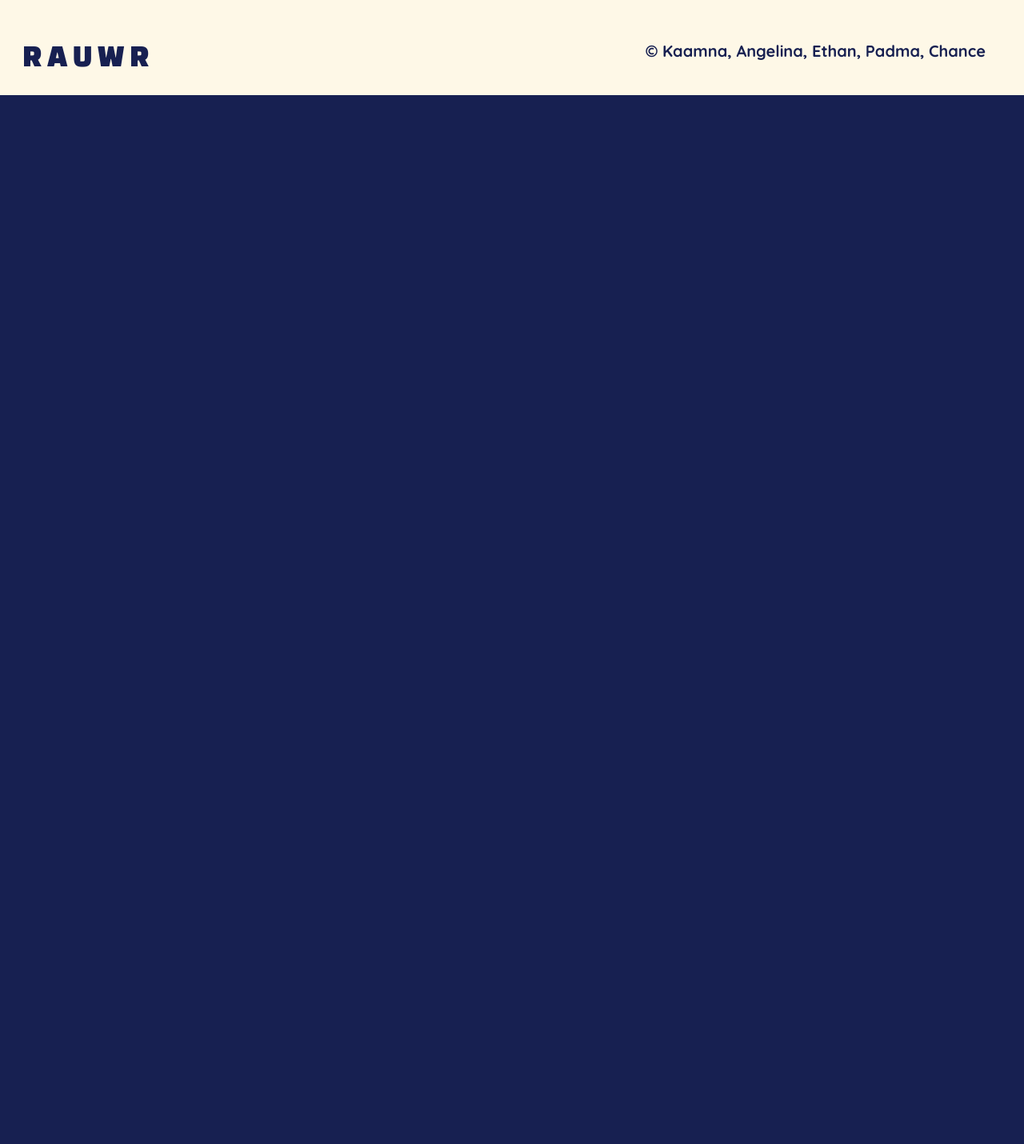
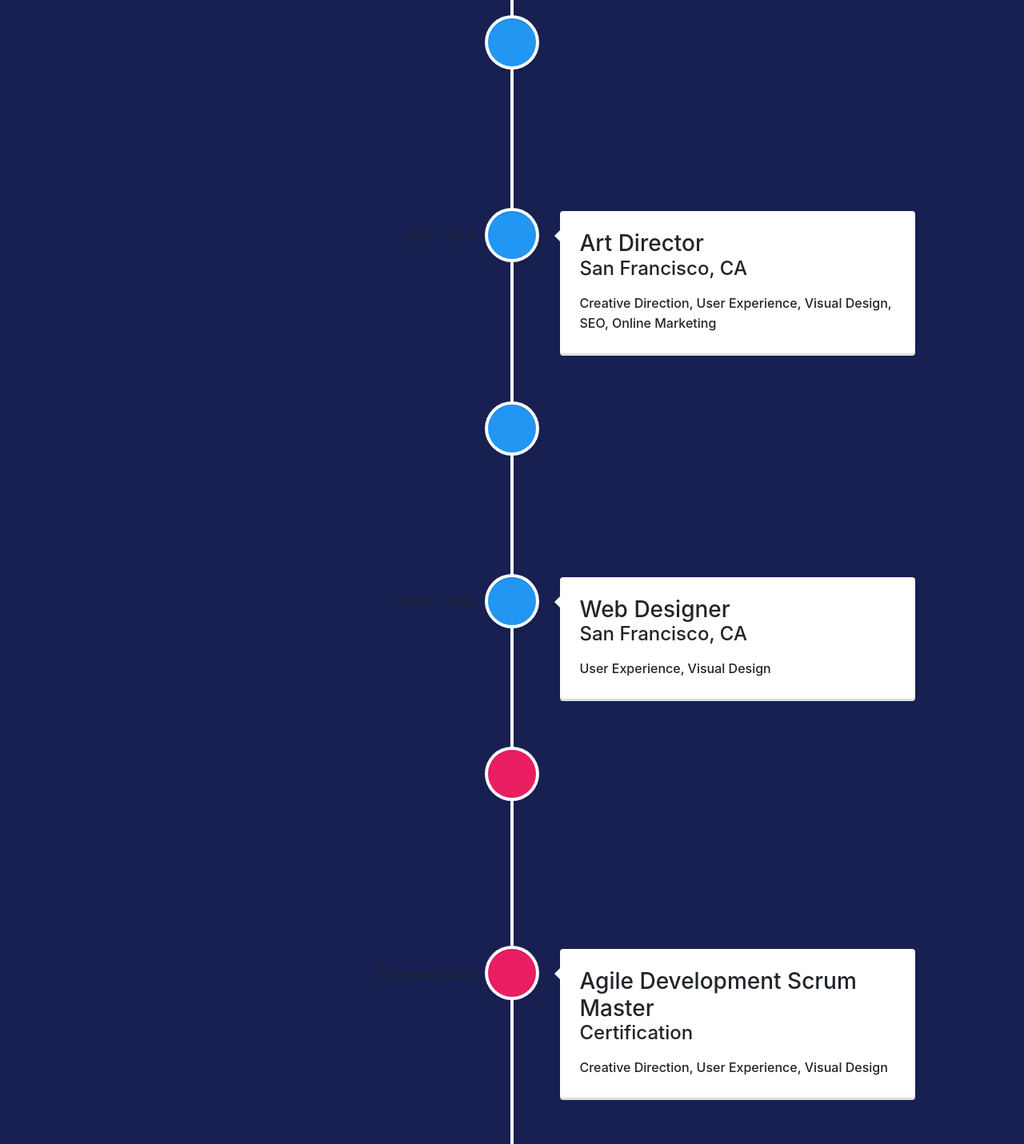
Before and after one commit to UW-INFO442-AU21/group6-refugees, a React (Create React App) app in the folder my-app/: page /learn in a window 1280 px wide. Shown: the part 1140-2571 px from the top of the page at 80% size. Before the commit the page ends 1259 px from the top, so only its background shows below. Built offline with nearby package versions, Linux system fonts and the light colour scheme.

Commit message:
bug fixes and timeline

```diff
--- a/my-app/package.json
+++ b/my-app/package.json
@@ -13,10 +13,11 @@
     "react-router-bootstrap": "^0.26.0",
     "react-router-dom": "^6.0.2",
     "react-scripts": "^4.0.3",
+    "react-vertical-timeline-component": "^3.5.2",
     "web-vitals": "^1.1.2"
   },
   "scripts": {
-    "start": "react-scripts start",
+    "start": "react-scripts --openssl-legacy-provider start",
     "build": "react-scripts build",
     "test": "react-scripts test",
     "eject": "react-scripts eject"
--- a/my-app/src/home.css
+++ b/my-app/src/home.css
@@ -39,7 +39,7 @@
     margin-top: 7px;
 }
 
-.cardimg {
+.h-cardimg {
     max-width:100%;
     width: 100%;
     height: auto;
--- a/my-app/src/learn.js
+++ b/my-app/src/learn.js
@@ -1,4 +1,5 @@
 import './learn.css';
+import Timeline from './timeline';
 
 function Learn() {
     return(
@@ -26,6 +27,8 @@
             seeking asylum or refuge. The many documents, interviews, stakeholders, and emotional
             burdance of the system is something we all can learn and empathize from. Follow along
             with this timeline for step by step process of seeking asylum or refuge.</p>
+
+            <Timeline/>
         </div>
     )
 }
--- a/my-app/src/modal/FormModal.js
+++ b/my-app/src/modal/FormModal.js
@@ -24,7 +24,7 @@
                 <Form>
                     <Form.Group controlId="form.Name" className='formmar'>
                         <Form.Label>Name:</Form.Label>
-                        <Form.Control type="text" placeholder="Chance Landis" readOnly/>
+                        <Form.Control type="text" placeholder="First-Name Last-Name" readOnly/>
                     </Form.Group>
                     <Form.Group controlId="form.GName" className='formmar'>
                         <Form.Label>Group Name:</Form.Label>
--- a/my-app/src/modal/JGModal.js
+++ b/my-app/src/modal/JGModal.js
@@ -24,15 +24,15 @@
                 <Form>
                     <Form.Group controlId="form.Name" className='formmar'>
                         <Form.Label>Name:</Form.Label>
-                        <Form.Control type="text" placeholder="Fname Lname" readOnly/>
+                        <Form.Control type="text" placeholder="Fname Lname"/>
                     </Form.Group>
                     <Form.Group controlId="form.Email" className='formmar'>
                         <Form.Label>UW Email:</Form.Label>
-                        <Form.Control type="email" placeholder="email@uw.edu" readOnly/>
+                        <Form.Control type="email" placeholder="email@uw.edu"/>
                     </Form.Group>
                     <Form.Group controlId="form.Phone" className='formmar'>
                         <Form.Label>Phone Number:</Form.Label>
-                        <Form.Control type="phone" placeholder="(111)-222-3333" readOnly/>
+                        <Form.Control type="phone" placeholder="(111)-222-3333"/>
                     </Form.Group>
                 </Form>
                 <LinkContainer to="/joingroup">
--- a/my-app/src/modal/VBModal_Join.js
+++ b/my-app/src/modal/VBModal_Join.js
@@ -38,7 +38,7 @@
                             4. Nylah Guerra <br/>
                             5. Nabilah Owen <br/>
                             6. Anastazia Browman <br/>
-                            7. Fname Lname
+                            7. Chance Landis
                         </Card.Text>
                     </Card.Body>
                 </div>
--- a/my-app/src/orgs.css
+++ b/my-app/src/orgs.css
@@ -33,6 +33,12 @@
     font-family: 'Quicksand';
 }
 
+.card-img-g {
+    width: 100%;
+    height: 10vw;
+    object-fit:contain;
+}
+
 @media (max-width: 480px) {
     h1 {
         font-size: 30px;
--- a/my-app/src/orgs.js
+++ b/my-app/src/orgs.js
@@ -21,7 +21,7 @@
             <Row xs={1} md={1} lg='auto' className="g-4">
                 <Col>
                     <Card className='cardbg mb-2 mx-5'>
-                        <Card.Img alt="International Rescue Committee Logo" title="International Rescue Committee Logo" variant='top' src={irc_img} />
+                        <Card.Img className='card-img-g' alt="International Rescue Committee Logo" title="International Rescue Committee Logo" variant='top' src={irc_img} />
                         <div className='textalign'>
                             <Card.Body>
                                 <Card.Title className='cardtitle'>The International Rescue Committee</Card.Title>
@@ -41,7 +41,7 @@
                         </div>
                     </Card>
                     <Card className='cardbg mb-2 mx-5'>
-                        <Card.Img alt="Northwest Immigrant Right Project Logo" title="Northwest Immigrant Right Project Logo" variant='top' src={nirp_img}/>
+                        <Card.Img className='card-img-g' alt="Northwest Immigrant Right Project Logo" title="Northwest Immigrant Right Project Logo" variant='top' src={nirp_img}/>
                         <div className='textalign'>
                             <Card.Body>
                                 <Card.Title className='cardtitle'>Northwest Immigrant Right Project</Card.Title>
@@ -59,7 +59,7 @@
                         </div>
                     </Card>
                     <Card className='cardbg mb-2 mx-5'>
-                        <Card.Img alt="American Civil Liberties Union Logo" title="American Civil Liberties Union Logo" variant='top' src={aclu_img}/>
+                        <Card.Img className='card-img-g' alt="American Civil Liberties Union Logo" title="American Civil Liberties Union Logo" variant='top' src={aclu_img}/>
                         <div className='textalign'>
                             <Card.Body>
                                 <Card.Title className='cardtitle'>American Civil Liberties Union</Card.Title>
--- /dev/null
+++ b/my-app/src/timeline.js
@@ -0,0 +1,110 @@
+import React from 'react';
+import { VerticalTimeline, VerticalTimelineElement }  from 'react-vertical-timeline-component';
+import 'react-vertical-timeline-component/style.min.css';
+
+function Timeline() {
+    return (
+        <VerticalTimeline>
+            <VerticalTimelineElement
+                className="vertical-timeline-element--work"
+                contentStyle={{ background: 'rgb(33, 150, 243)', color: '#fff' }}
+                contentArrowStyle={{ borderRight: '7px solid  rgb(33, 150, 243)' }}
+                date="2011 - present"
+                iconStyle={{ background: 'rgb(33, 150, 243)', color: '#fff' }}
+                //icon={<WorkIcon />}
+            >
+                <h3 className="vertical-timeline-element-title">Creative Director</h3>
+                <h4 className="vertical-timeline-element-subtitle">Miami, FL</h4>
+                <p>
+                    Creative Direction, User Experience, Visual Design, Project Management, Team Leading
+                </p>
+            </VerticalTimelineElement>
+
+            <VerticalTimelineElement
+                className="vertical-timeline-element--work"
+                date="2010 - 2011"
+                iconStyle={{ background: 'rgb(33, 150, 243)', color: '#fff' }}
+                //icon={<WorkIcon />}
+            >
+                <h3 className="vertical-timeline-element-title">Art Director</h3>
+                <h4 className="vertical-timeline-element-subtitle">San Francisco, CA</h4>
+                <p>
+                    Creative Direction, User Experience, Visual Design, SEO, Online Marketing
+                </p>
+            </VerticalTimelineElement>
+
+            <VerticalTimelineElement
+                className="vertical-timeline-element--work"
+                date="2008 - 2010"
+                iconStyle={{ background: 'rgb(33, 150, 243)', color: '#fff' }}
+                //icon={<WorkIcon />}
+            >
+                <h3 className="vertical-timeline-element-title">Web Designer</h3>
+                <h4 className="vertical-timeline-element-subtitle">Los Angeles, CA</h4>
+                <p>
+                    User Experience, Visual Design
+                </p>
+            </VerticalTimelineElement>
+
+            <VerticalTimelineElement
+                className="vertical-timeline-element--work"
+                date="2006 - 2008"
+                iconStyle={{ background: 'rgb(33, 150, 243)', color: '#fff' }}
+                //icon={<WorkIcon />}
+            >
+                <h3 className="vertical-timeline-element-title">Web Designer</h3>
+                <h4 className="vertical-timeline-element-subtitle">San Francisco, CA</h4>
+                <p>
+                    User Experience, Visual Design
+                </p>
+            </VerticalTimelineElement>
+
+            <VerticalTimelineElement
+                className="vertical-timeline-element--education"
+                date="April 2013"
+                iconStyle={{ background: 'rgb(233, 30, 99)', color: '#fff' }}
+                //icon={<SchoolIcon />}
+            >
+                <h3 className="vertical-timeline-element-title">Content Marketing for Web, Mobile and Social Media</h3>
+                <h4 className="vertical-timeline-element-subtitle">Online Course</h4>
+                <p>
+                    Strategy, Social Media
+                </p>
+            </VerticalTimelineElement>
+
+            <VerticalTimelineElement
+                className="vertical-timeline-element--education"
+                date="November 2012"
+                iconStyle={{ background: 'rgb(233, 30, 99)', color: '#fff' }}
+                //icon={<SchoolIcon />}
+            >
+                <h3 className="vertical-timeline-element-title">Agile Development Scrum Master</h3>
+                <h4 className="vertical-timeline-element-subtitle">Certification</h4>
+                <p>
+                    Creative Direction, User Experience, Visual Design
+                </p>
+            </VerticalTimelineElement>
+
+            <VerticalTimelineElement
+                className="vertical-timeline-element--education"
+                date="2002 - 2006"
+                iconStyle={{ background: 'rgb(233, 30, 99)', color: '#fff' }}
+                //icon={<SchoolIcon />}
+            >
+                <h3 className="vertical-timeline-element-title">Bachelor of Science in Interactive Digital Media Visual Imaging</h3>
+                <h4 className="vertical-timeline-element-subtitle">Bachelor Degree</h4>
+                <p>
+                    Creative Direction, Visual Design
+                </p>
+            </VerticalTimelineElement>
+
+            <VerticalTimelineElement
+                iconStyle={{ background: 'rgb(16, 204, 82)', color: '#fff' }}
+                //icon={<StarIcon />}
+            />
+        </VerticalTimeline>
+
+    );
+}
+
+export default Timeline;
```
Also changed, not shown: my-app/src/form.css (deleted, +0 -14 lines), my-app/src/form.js (deleted, +0 -59 lines), my-app/src/home.js (+6 -5 lines), 1 other file (tests, documents, lock files or other folders).
